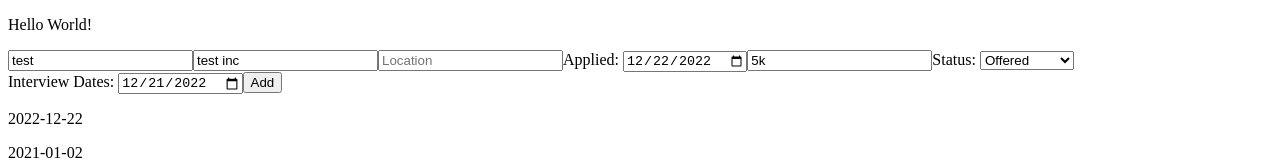
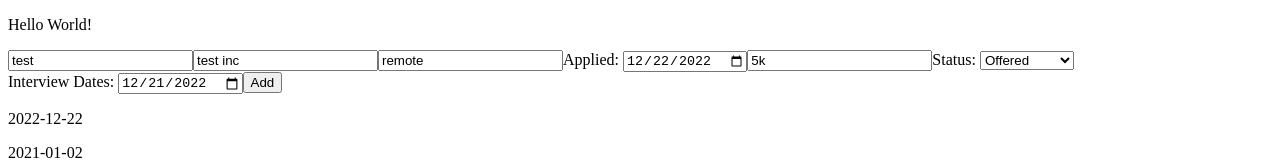
Before and after one commit to katelyngrimoldby/job-application-tracker, a React (Vite) app in the folder frontend/: page / in a window 1280 px wide. Shown: the top 160 px of the page. Built offline with nearby package versions, Linux system fonts and the light colour scheme.

Commit message:
Change types to match database

```diff
--- a/frontend/src/App.tsx
+++ b/frontend/src/App.tsx
@@ -6,7 +6,7 @@ const dummyJob: Job = {
   jobDescription:
     '{"type":"doc","content":[{"type":"paragraph","content":[{"type":"text","text":"teee"}]}]}',
   positionTitle: 'test',
-  address: 'remote',
+  location: 'remote',
   company: 'test inc',
   applied: '2022-12-22',
   compensation: '5k',
```
